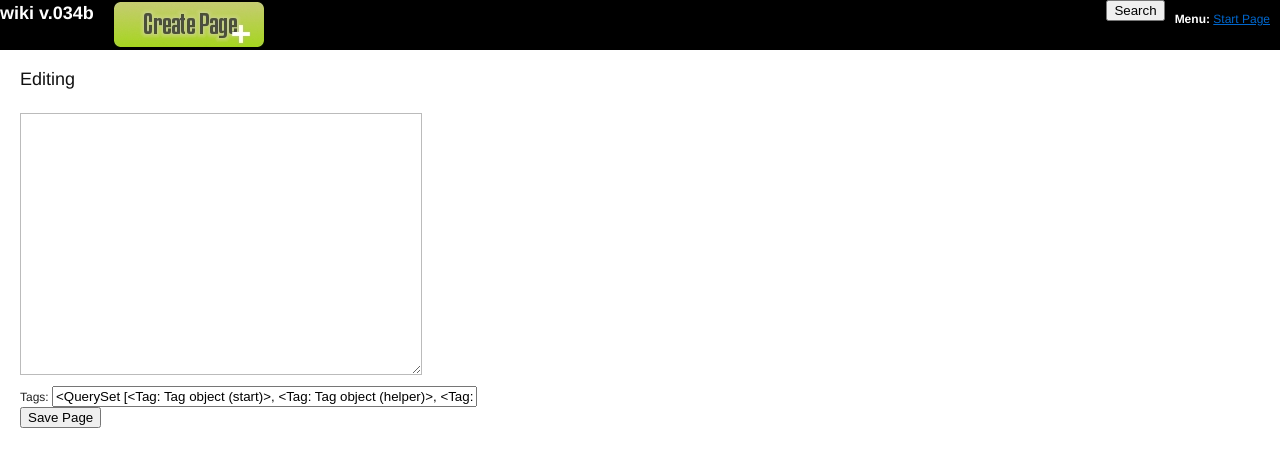
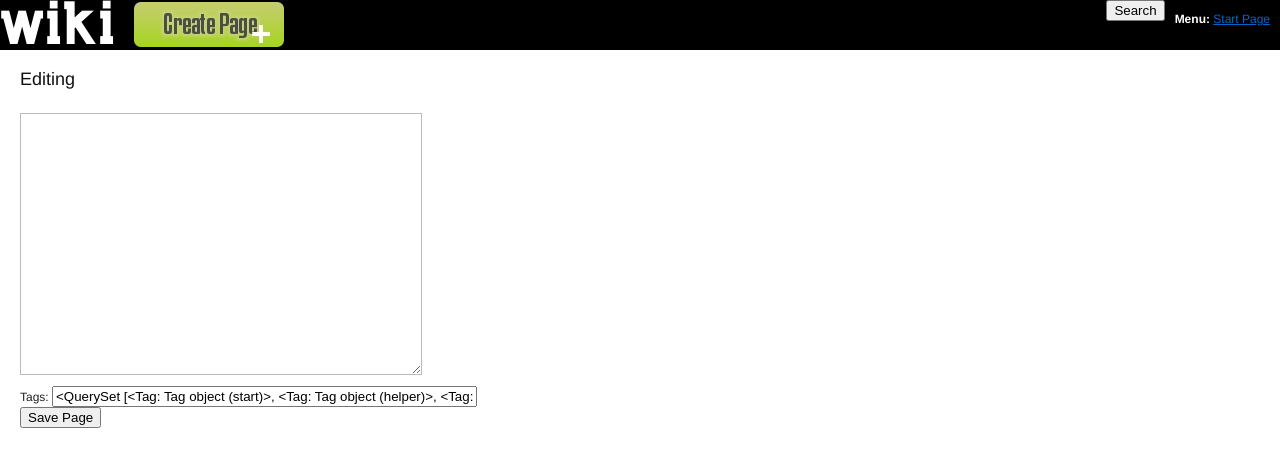
Before and after one commit to jwparrish/django-wiki, a Django app: template templates/edit.html in a window 1280 px wide. Shown: the top 467 px of the page. Run offline with Django 3.2, Linux system fonts and the light colour scheme; the template is opened without the code that fills it: values that come from a table or form of the project are taken from there, others are empty; data comes from the database, SQL or seed files in the repository; parts of the project's set-up code (start-up, migrations or seed data) failed here and were passed over.

Commit message:
updated logo

```diff
--- a/site_media/style.css
+++ b/site_media/style.css
@@ -1,5 +1,5 @@
 #container {
-	min-width:800px;
+	min-width:850px;
 }
 
 #titlebar {
--- a/templates/base.html
+++ b/templates/base.html
@@ -12,7 +12,7 @@
 	<body>
 		<div id="container">
 			<div id="titlebar">
-				<span class="logo">wiki v.034b</span>
+				<div class="logo"><a href="#"><img src="/site_media/logo.png" alt="wiki" /></a></div>
 				<div id="nav">
 					<span class="label">Menu:</span> <a href="/wiki/page/Start/">Start Page</a>
 				</div>
```
Also changed, not shown: site_media/logo.png (added).
